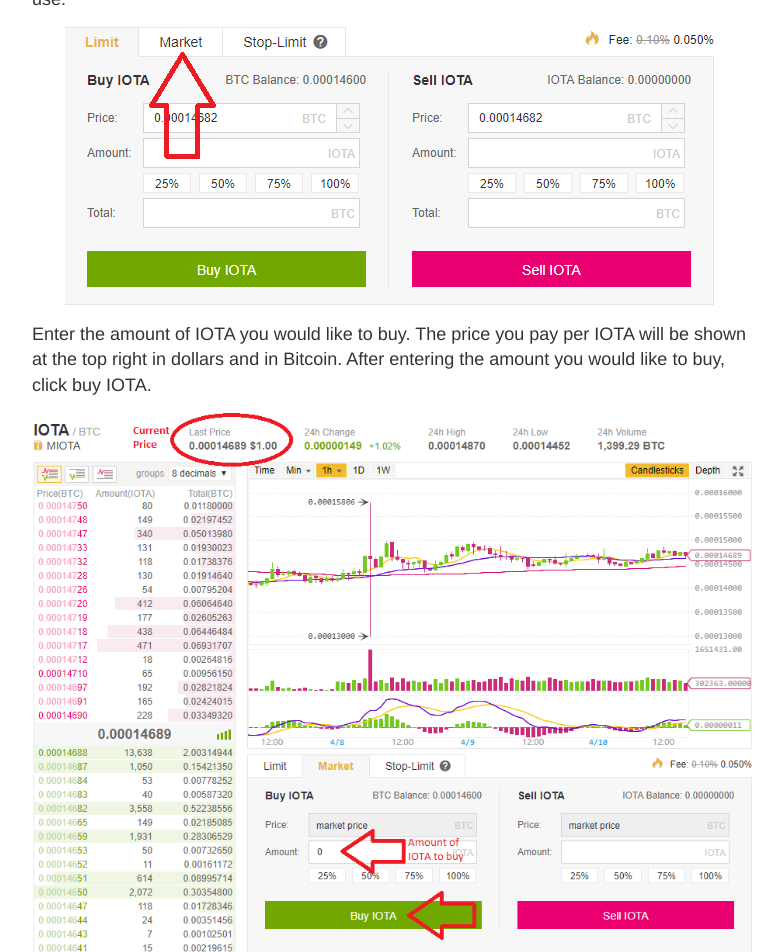
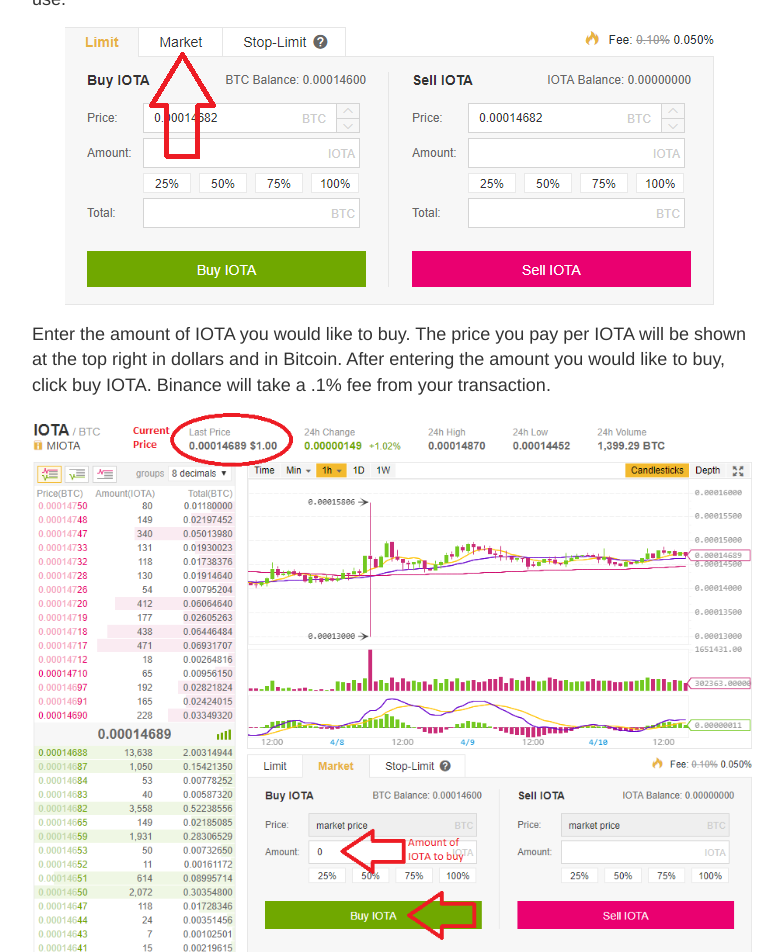
Before and after one commit to homebodygym/homebodygym, a Jekyll site: the page built from pages/altcoins/how-to-buy/iota.md, in a window 1280 px wide and 1400 px high, scrolled down 5592 px. Shown: the top 952 px of the window, without its empty margins (248-1031 px from the left). Built offline with Jekyll 4.4.1, drawn with Linux system fonts in a browser that asks for light colours; a script that is not in the unit is left out; some of the changed text lies outside the part shown.

Commit message:
finished step 3 iota

```diff
--- a/pages/altcoins/how-to-buy/iota.md
+++ b/pages/altcoins/how-to-buy/iota.md
@@ -93,11 +93,11 @@
 
 ![Using a market order](/img/altcoins/iota/iotamarket.png){: .img-center}
 
-Enter the amount of IOTA you would like to buy. The price you pay per IOTA will be shown at the top right in dollars and in Bitcoin. After entering the amount you would like to buy, click buy IOTA.
+Enter the amount of IOTA you would like to buy. The price you pay per IOTA will be shown at the top right in dollars and in Bitcoin. After entering the amount you would like to buy, click buy IOTA. Binance will take a .1% fee from your transaction.
 
 ![Buying IOTA](/img/altcoins/iota/iotabuy.png){: .img-center}
 
-
+After buying, you should be able to view your IOTA in the balances tab.
 
 ## Step 4: Securely Store Your IOTA!
 
```
